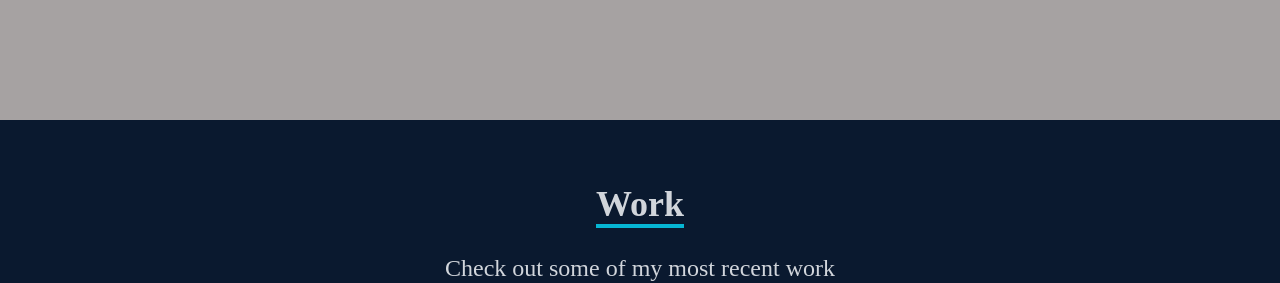
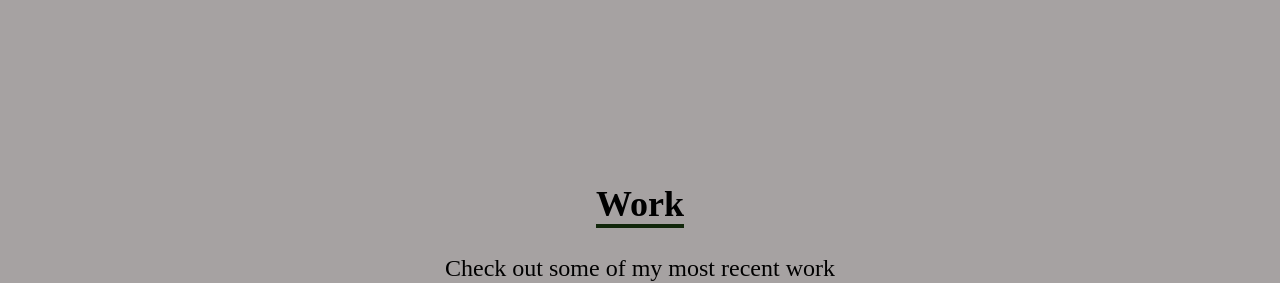
Before and after one commit to tegaomare/react-personal-portfolio, a React (Create React App) app: page / in a window 1280 px wide. Shown: the part 2280-2563 px from the top of the page. Built offline with nearby package versions, Linux system fonts and the light colour scheme.

Commit message:
bg & text color changed

```diff
--- a/src/components/Works.jsx
+++ b/src/components/Works.jsx
@@ -3,10 +3,10 @@ import code from '../assets/code2.png';
 
 const Works = () => {
   return (
-    <div name='work' className='w-full md:h-screen text-gray-300 bg-[#0a192f]'>
+    <div name='work' className='w-full md:h-screen text-black-500 bg-[#A6A2A2]'>
       <div className='max-w-[1000px] mx-auto p-4 flex flex-col justify-center w-full h-full'>
         <div className='pb-8 w-full flex justify-center items-center flex-col'>
-          <p className='text-4xl font-bold inline border-b-4 text-gray-300 border-cyan-500'>
+          <p className='text-4xl font-bold inline border-b-4 text-black-500 border-[#11270B]'>
             Work
           </p>
           <p className='py-6 text-2xl'>Check out some of my most recent work</p>
```
